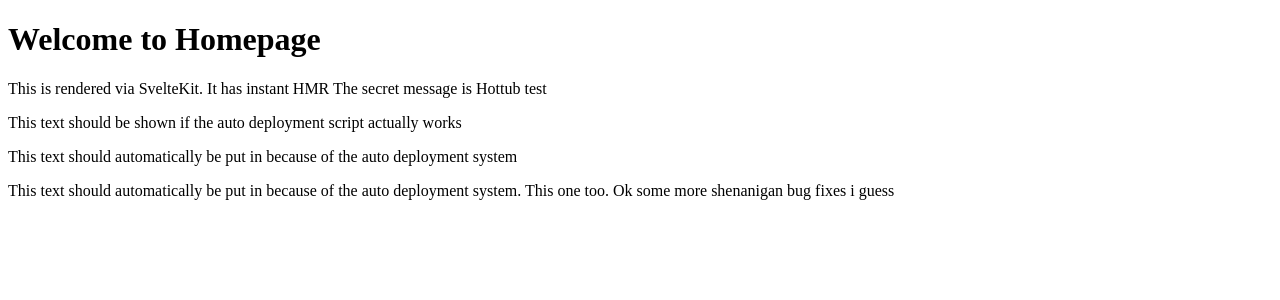
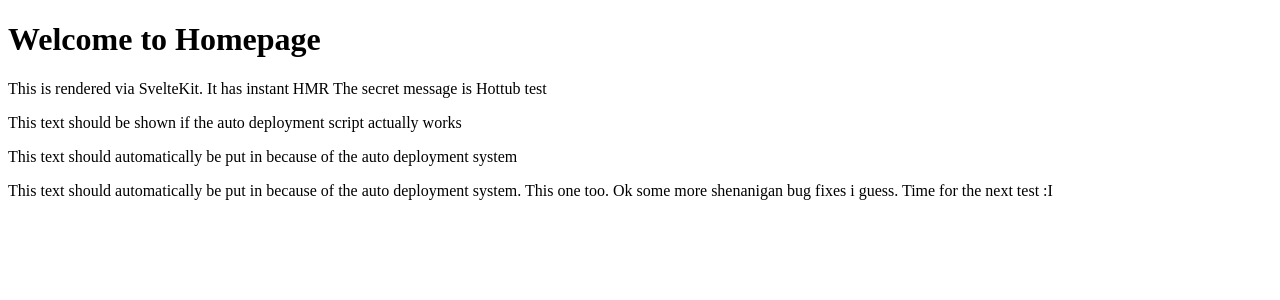
Before and after one commit to Keinstein0/HomeserverCentral, a SvelteKit app in the folder Homepage/: page / in a window 1280 px wide. Shown: the top 300 px of the page. Built offline with nearby package versions, Linux system fonts and the light colour scheme.

Commit message:
another change to test the auto CD

```diff
--- a/Homepage/src/routes/+page.svelte
+++ b/Homepage/src/routes/+page.svelte
@@ -12,5 +12,6 @@
 
 <p>
     This text should automatically be put in because of the auto deployment
-    system. This one too. Ok some more shenanigan bug fixes i guess
+    system. This one too. Ok some more shenanigan bug fixes i guess. Time for
+    the next test :I
 </p>
```
